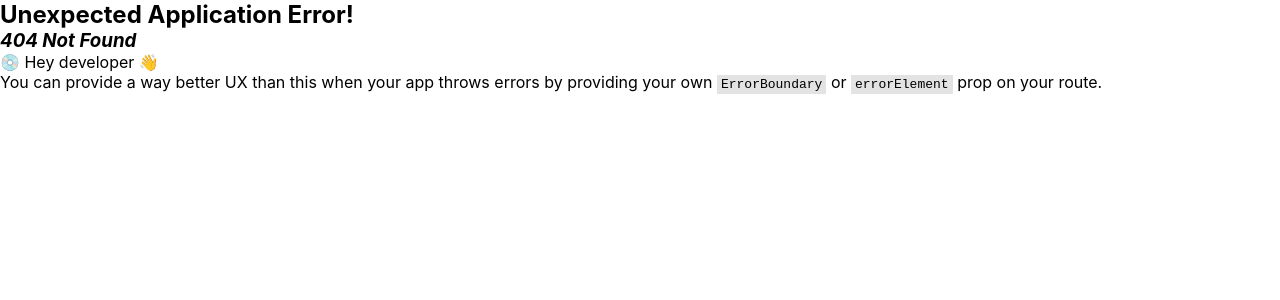
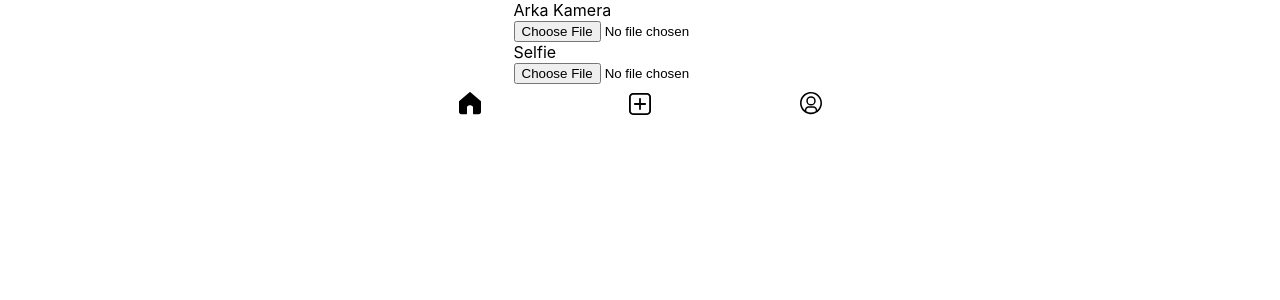
Before and after one commit to onuresin/InstagramClone, a React (Vite) app: page /Post in a window 1280 px wide. Before the commit this address had no page. Shown: the top 300 px of the page. Built offline with nearby package versions, Linux system fonts and the light colour scheme; a web font is replaced by a local one.

Commit message:
giriş, kayıt işlemleri hatalar %100 giderildi, fotoğraf çekme selfi özelliği eklendi (test edilmedi)

```diff
--- a/src/Components/Feed.jsx
+++ b/src/Components/Feed.jsx
@@ -7,11 +7,13 @@ import Add from '/images/add.svg'
 import UserPage from '/images/user-profile.svg'
 import { Link, useLoaderData } from 'react-router-dom';
 import { createClient } from '@supabase/supabase-js'
+import GlobalFeed from './GlobalFeed';
 export const supabase = createClient('https://mswfpsgvrdrfhfzpcnqo.supabase.co', 'eyJhbGciOiJIUzI1NiIsInR5cCI6IkpXVCJ9.eyJpc3MiOiJzdXBhYmFzZSIsInJlZiI6Im1zd2Zwc2d2cmRyZmhmenBjbnFvIiwicm9sZSI6ImFub24iLCJpYXQiOjE3MDY3MTMyOTAsImV4cCI6MjAyMjI4OTI5MH0.FlDTZ4sgzqUgH3RiAyDmrFBcgtcrYsTEtVaiytuTjEI' );
 
 export async function loader() {
-    const { data: { user } } = await supabase.auth.getUser()
-    return user;
+
+    const { data, error } = await supabase.auth.getSession()
+    return data ;
 }
 
 export default function Feed() {
@@ -33,11 +35,11 @@ export default function Feed() {
                     </div>
                 </div>
                 <div className="feedContainer">
-
+                    <GlobalFeed />
                 </div>
                 <div className="bottomNav">
                     <button><Link to='/feed'><img src={FeedHome} alt="Feed" /></Link> </button>
-                    <button><Link to='/'><img src={Add} alt="" /></Link> </button>
+                    <button><Link to='/post'><img src={Add}/></Link></button>
                     <button><Link to='/Profile'><img src={UserPage} alt="Feed" /></Link> </button>
                 </div>
             </div>
--- /dev/null
+++ b/src/Components/GlobalFeed.jsx
@@ -0,0 +1,13 @@
+
+function GlobalFeed() {
+    return(
+        <>
+            <div className="container">
+                <div className="globalInner">
+                    <h4>Yakında buradayız</h4>
+                </div>
+            </div>
+        </>
+    )
+}
+export default GlobalFeed
--- a/src/Components/Post.jsx
+++ b/src/Components/Post.jsx
@@ -0,0 +1,41 @@
+import { useState } from "react"
+import { Link } from 'react-router-dom';
+import Add from '/images/add.svg'
+import UserPage from '/images/user-profile.svg'
+import FeedHome from '/images/home-active.svg'
+function Post() {
+    const [photo, setPhoto] = useState(true);
+    const [selfie, setSelfie] = useState(false);
+    const handlePhotoChange = (e) => {
+        setPhoto(e.target.files[0]);
+    }
+    const handleSelfieChange = (e) => {
+        setSelfie(e.target.files[0]);
+    }
+
+    const handleSubmit = (e) => {
+        e.preventDefault();
+    }
+
+    return(
+        <>
+            <div className="container">
+                <div className="innerPost">
+                    <form onSubmit={handleSubmit}>
+                        <label for="photo">Arka Kamera</label> <br />
+                        <input type="file" capture="environment" onChange={handlePhotoChange} /> <br />
+                        <label for="selfie">Selfie</label> <br />
+                        <input type="file" capture='user' onChange={handleSelfieChange} /> <br />
+                    </form>
+                </div>
+                <div className="bottomNav">
+                    <button><Link to='/feed'><img src={FeedHome} alt="Feed" /></Link> </button>
+                    <button><Link to='/post'><img src={Add}/></Link></button>
+                    <button><Link to='/Profile'><img src={UserPage} alt="Feed" /></Link> </button>
+                </div>
+            </div>
+        </>
+    )
+}
+
+export default Post
--- a/src/Components/Register.jsx
+++ b/src/Components/Register.jsx
@@ -29,7 +29,6 @@ function Register() {
     return (
         <>
             <div className="container">
-                {errorCode > 0 && <p>Kayıt olurken bir hata oluştu. Lütfen bilgilerinizi kontrol ederek tekrar deneyiniz.</p>}
                 {errorCode === 400 && <p className='kayitliKullanici'>Bu kullanıcı daha önce kayıt oluşturmuş. Lütfen giriş yapmak için <Link to="/login">Giriş Yap</Link> butonuna tıklayın.</p>}
                 <div className="registerInner">
                     <img src={Instagram}/>
```
Also changed, not shown: src/main.jsx (+10 -0 lines), src/Components/Login.jsx (line endings or trailing spaces).
